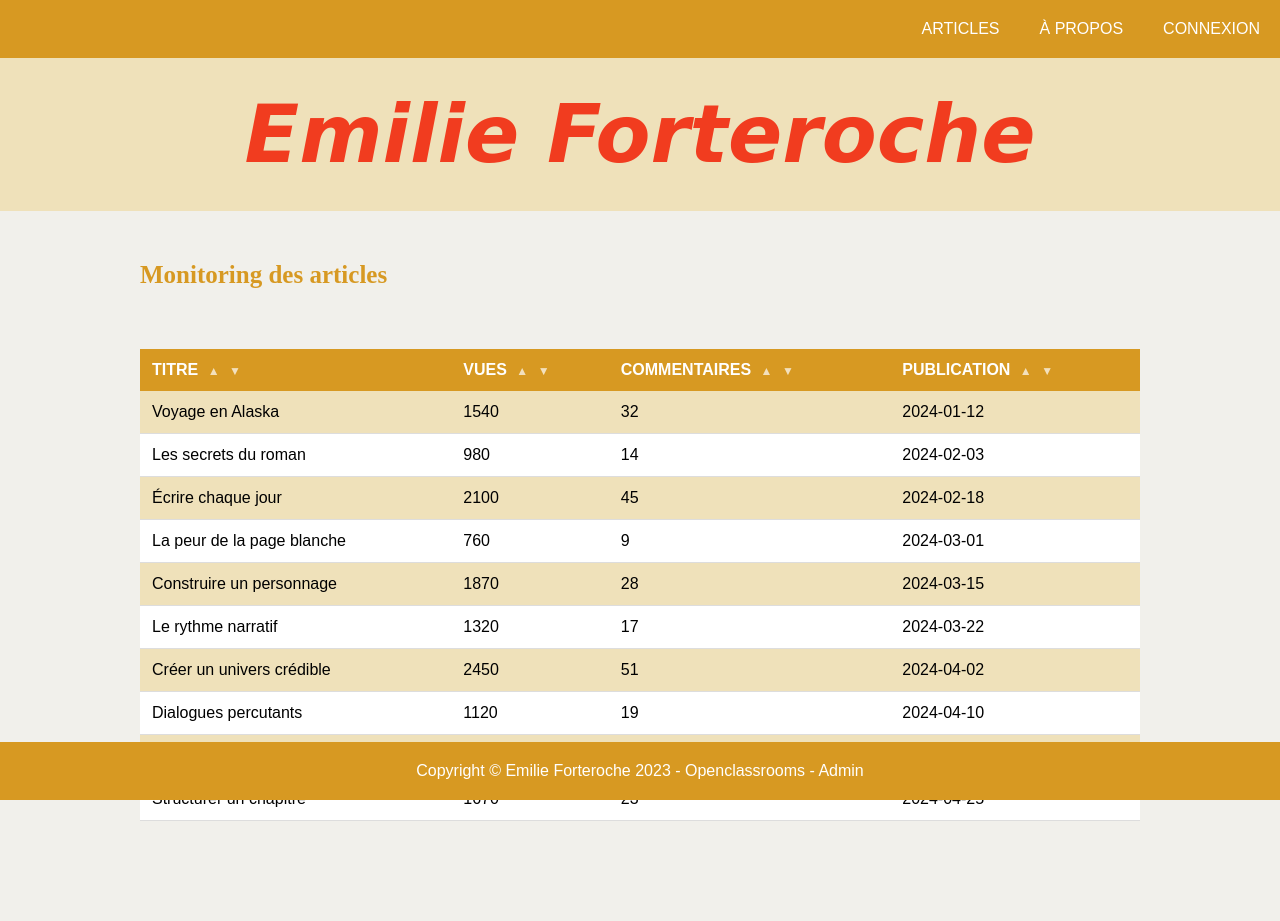
After one commit to mutatolaurent/OCR-Projet5-Ex2, a PHP site: template views/templates/monitorArticles.php in a window 1280 px wide. The commit adds this page. Run offline with PHP 8.4, Linux system fonts and the light colour scheme; the template is opened without the code that fills it, so the values that code supplies are empty; a stand-in replaces the project's code that opens the database connection; some web fonts are replaced.

Commit message:
Etape 3 en cours : sauvegarde fin de journée.

```diff
--- a/css/style.css
+++ b/css/style.css
@@ -398,6 +398,60 @@ a.info {
 }
 
 /**
+ * Tableau de monitoring des articles
+ *
+
+/* Tableau général */
+.table-articles {
+  width: 100%;
+  border-collapse: collapse;
+  margin-top: 40px;
+  font-size: 16px;
+}
+
+/* En-têtes */
+.table-articles thead th {
+  background-color: var(--headerColor);
+  color: white;
+  padding: 12px;
+  text-align: left;
+  position: relative;
+  text-transform: uppercase;
+}
+
+/* CTA de tri */
+.table-articles th .sort {
+  font-size: 12px;
+  margin-left: 5px;
+  color: white;
+  opacity: 0.7;
+}
+
+.table-articles th .sort:hover {
+  opacity: 1;
+}
+
+/* Lignes du tableau */
+.table-articles tbody td {
+  padding: 12px;
+  border-bottom: 1px solid #ddd;
+}
+
+/* Une ligne sur deux */
+.table-articles tbody tr:nth-child(odd) {
+  background-color: var(--headerPaleColor);
+}
+
+.table-articles tbody tr:nth-child(even) {
+  background-color: white;
+}
+
+/* Survol d'une ligne */
+.table-articles tbody tr:hover {
+  background-color: var(--quoteColor);
+}
+
+/**
  * Footer global de la page.
  */
 footer {
--- a/index.php
+++ b/index.php
@@ -79,6 +79,11 @@ try {
             $adminController->showVisitors();
             break;
 
+        case 'monitorArticles':
+            $adminController = new AdminController();
+            $adminController->showMonitorArticles();
+            break;
+
         default:
             throw new Exception("La page demandée n'existe pas.");
     }
--- a/views/templates/main.php
+++ b/views/templates/main.php
@@ -33,9 +33,9 @@
                     <div class="menu-deroulant">
                         <span class="menu-titre"><i class="fa-solid fa-bars"></i>Admin</span>
                         <div class="sous-menu">
-                            <a href="index.php">Edition des Articles</a>
-                            <a href="index.php?action=commentaires">Commentaires</a>
-                            <a href="index.php?action=stats">Stats</a>
+                            <a href="index.php?action=admin">Edition des Articles</a>
+                            <a href="index.php?action=monitorArticles">Monitoring des articles</a>
+                            <a href="index.php?action=showVisitors">Stats</a>
                             <a href="index.php?action=disconnectUser">Déconnexion</a>
                         </div>
                     </div>
--- /dev/null
+++ b/views/templates/monitorArticles.php
@@ -0,0 +1,67 @@
+<?php
+    /**
+     * Affichage de la partie admin : liste des visites.
+     */
+?>
+
+<h2>Monitoring des articles</h2>
+
+<table class="table-articles">
+  <thead>
+    <tr>
+      <th>
+        Titre
+        <a href="?sort=titre_asc" class="sort asc">▲</a>
+        <a href="?sort=titre_desc" class="sort desc">▼</a>
+      </th>
+      <th>
+        Vues
+        <a href="?sort=vues_asc" class="sort asc">▲</a>
+        <a href="?sort=vues_desc" class="sort desc">▼</a>
+      </th>
+      <th>
+        Commentaires
+        <a href="?sort=com_asc" class="sort asc">▲</a>
+        <a href="?sort=com_desc" class="sort desc">▼</a>
+      </th>
+      <th>
+        Publication
+        <a href="?sort=date_asc" class="sort asc">▲</a>
+        <a href="?sort=date_desc" class="sort desc">▼</a>
+      </th>
+    </tr>
+  </thead>
+
+  <tbody>
+    <tr>
+      <td>Voyage en Alaska</td><td>1540</td><td>32</td><td>2024-01-12</td>
+    </tr>
+    <tr>
+      <td>Les secrets du roman</td><td>980</td><td>14</td><td>2024-02-03</td>
+    </tr>
+    <tr>
+      <td>Écrire chaque jour</td><td>2100</td><td>45</td><td>2024-02-18</td>
+    </tr>
+    <tr>
+      <td>La peur de la page blanche</td><td>760</td><td>9</td><td>2024-03-01</td>
+    </tr>
+    <tr>
+      <td>Construire un personnage</td><td>1870</td><td>28</td><td>2024-03-15</td>
+    </tr>
+    <tr>
+      <td>Le rythme narratif</td><td>1320</td><td>17</td><td>2024-03-22</td>
+    </tr>
+    <tr>
+      <td>Créer un univers crédible</td><td>2450</td><td>51</td><td>2024-04-02</td>
+    </tr>
+    <tr>
+      <td>Dialogues percutants</td><td>1120</td><td>19</td><td>2024-04-10</td>
+    </tr>
+    <tr>
+      <td>Le rôle du narrateur</td><td>890</td><td>11</td><td>2024-04-18</td>
+    </tr>
+    <tr>
+      <td>Structurer un chapitre</td><td>1670</td><td>23</td><td>2024-04-25</td>
+    </tr>
+  </tbody>
+</table>
```
Also changed, not shown: controllers/AdminController.php (+30 -1 lines), models/VisitorManager.php (+0 -11 lines), models/monitorArticlesManager.php (added, +52 -0 lines).
